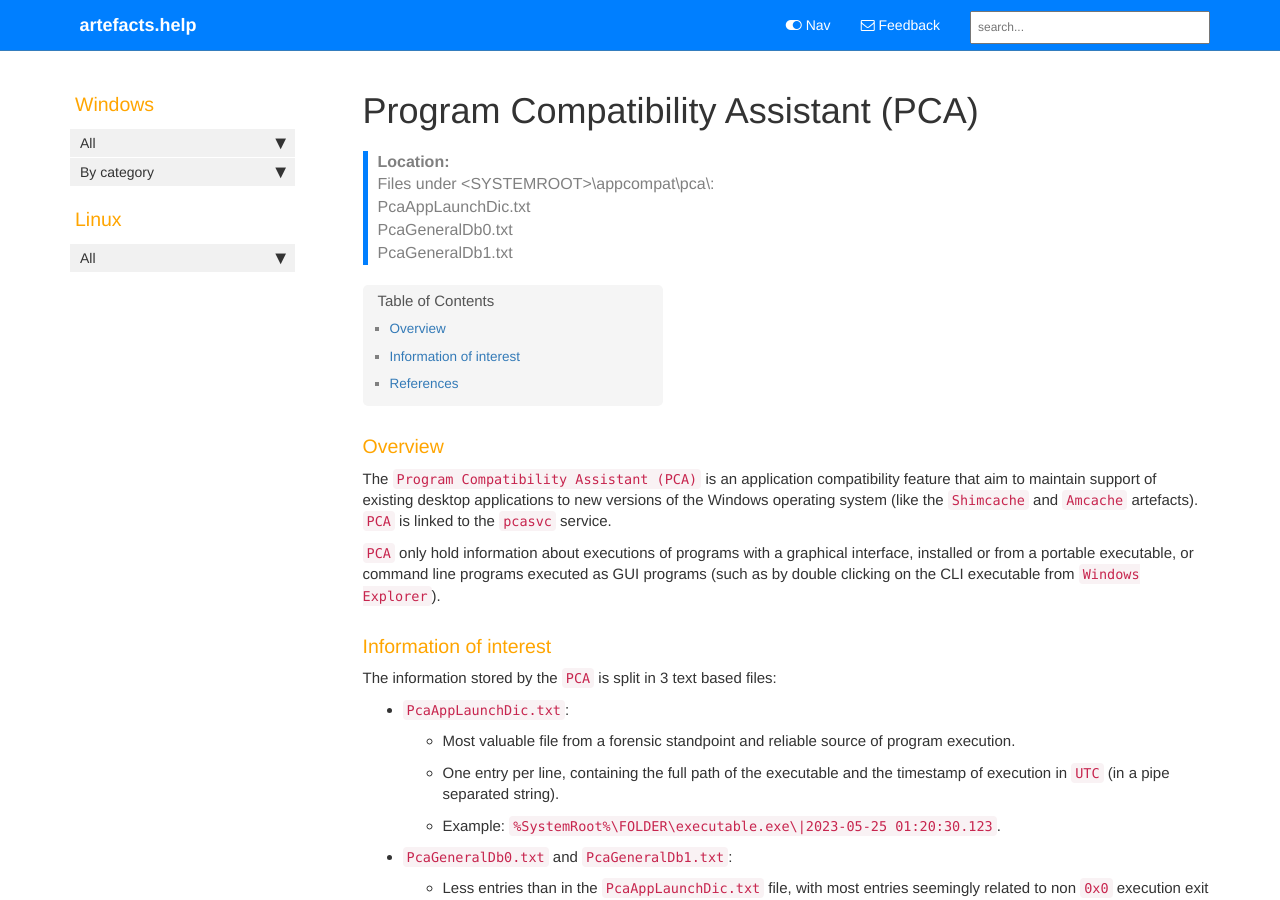
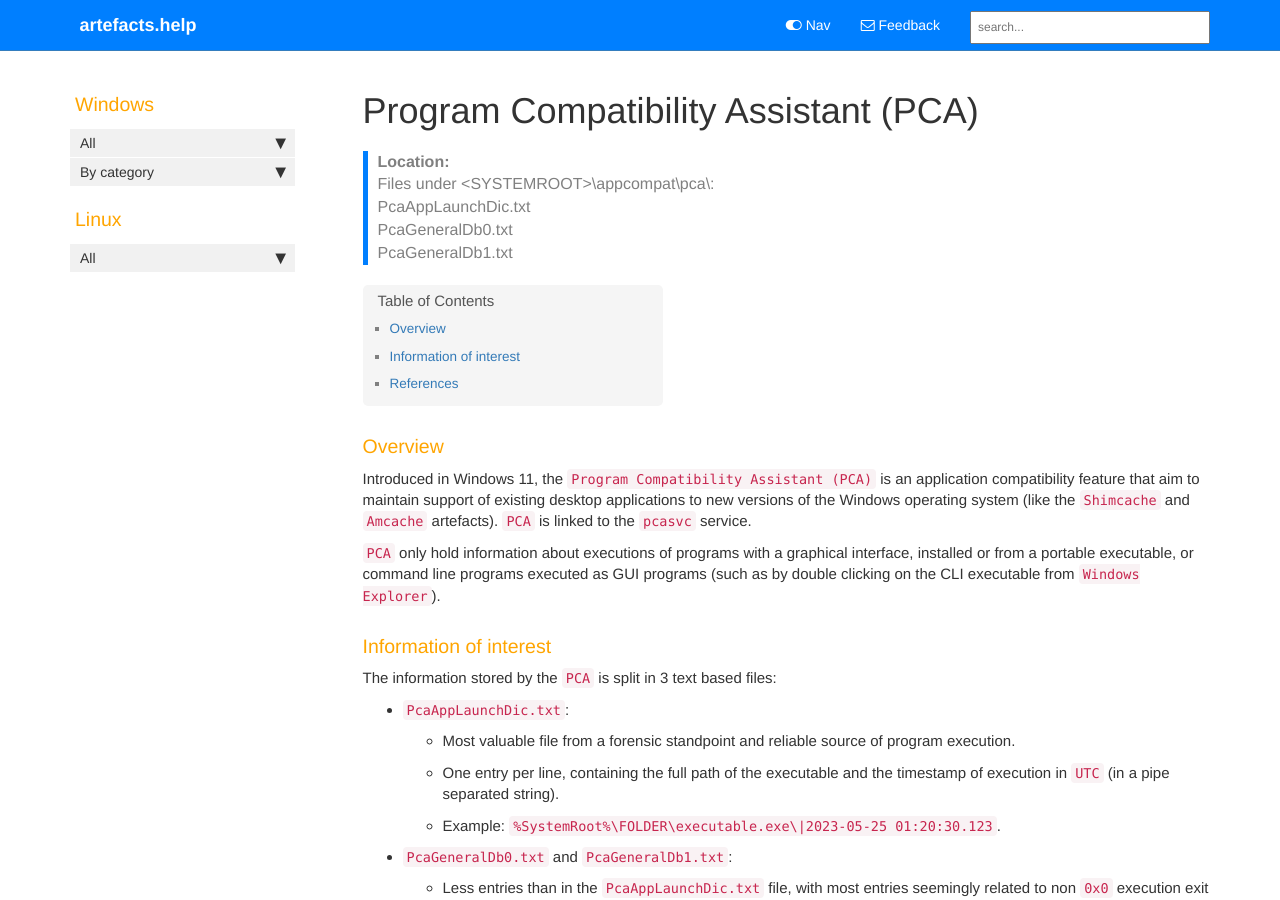
Before and after one commit to Qazeer/artefacts.help, a Jekyll site: the page built from pages/windows/pca.md, in a window 1280 px wide and 900 px high. Built offline with Jekyll 4.4.1, drawn with Linux system fonts in a browser that asks for light colours; our own code applies the rules of GitHub Pages for plain Markdown files; comment, search, counter and statistics services are not loaded.

```diff
--- a/pages/windows/pca.md
+++ b/pages/windows/pca.md
@@ -1,6 +1,6 @@
 ---
 title: Program Compatibility Assistant (PCA)
-summary: 'Program Compatibility Assistant (PCA) is an application compatibility feature that aim to maintain support of existing desktop applications to new versions of the Windows operating system.\n\nInformation of interest, only for programs executed as GUI: file full path and timestamp of execution. More information available for executions resulting in non 0x0 exit code.'
+summary: 'Introduced in Windows 11, the Program Compatibility Assistant (PCA) is an application compatibility feature that aim to maintain support of existing desktop applications to new versions of the Windows operating system.\n\nInformation of interest, only for programs executed as GUI: file full path and timestamp of execution. More information available for executions resulting in non 0x0 exit code.'
 keywords: Program Compatibility Assistant, PCA, PcaAppLaunchDic, nPcaGeneralDb0, nPcaGeneralDb1
 tags:
   - windows_program_execution
@@ -13,10 +13,10 @@ folder: windows
 
 ### Overview
 
-The `Program Compatibility Assistant (PCA)` is an application compatibility
-feature that aim to maintain support of existing desktop applications to new
-versions of the Windows operating system (like the `Shimcache` and `Amcache`
-artefacts). `PCA` is linked to the `pcasvc` service.
+Introduced in Windows 11, the `Program Compatibility Assistant (PCA)` is an
+application compatibility feature that aim to maintain support of existing
+desktop applications to new versions of the Windows operating system (like the
+`Shimcache` and `Amcache` artefacts). `PCA` is linked to the `pcasvc` service.
 
 `PCA` only hold information about executions of programs with a graphical
 interface, installed or from a portable executable, or command line programs
```
